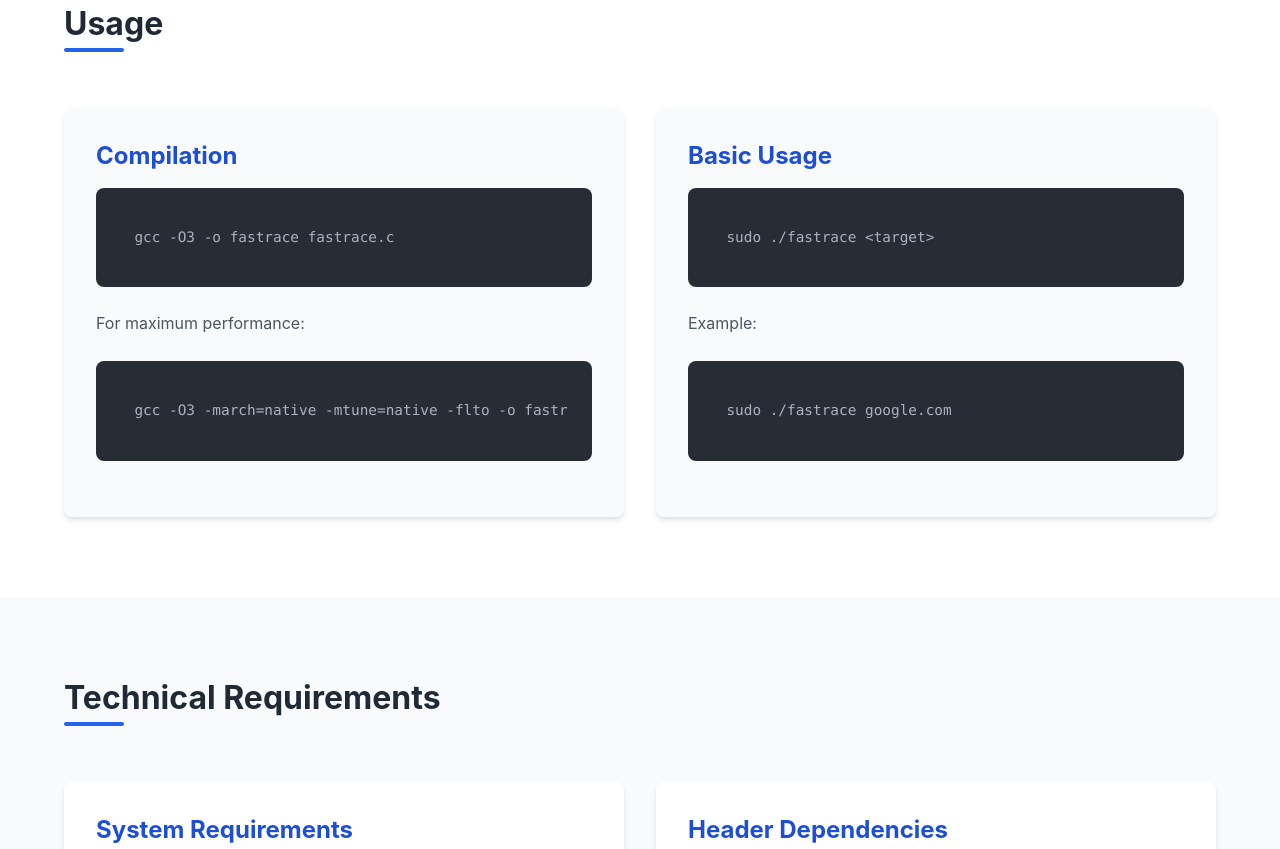
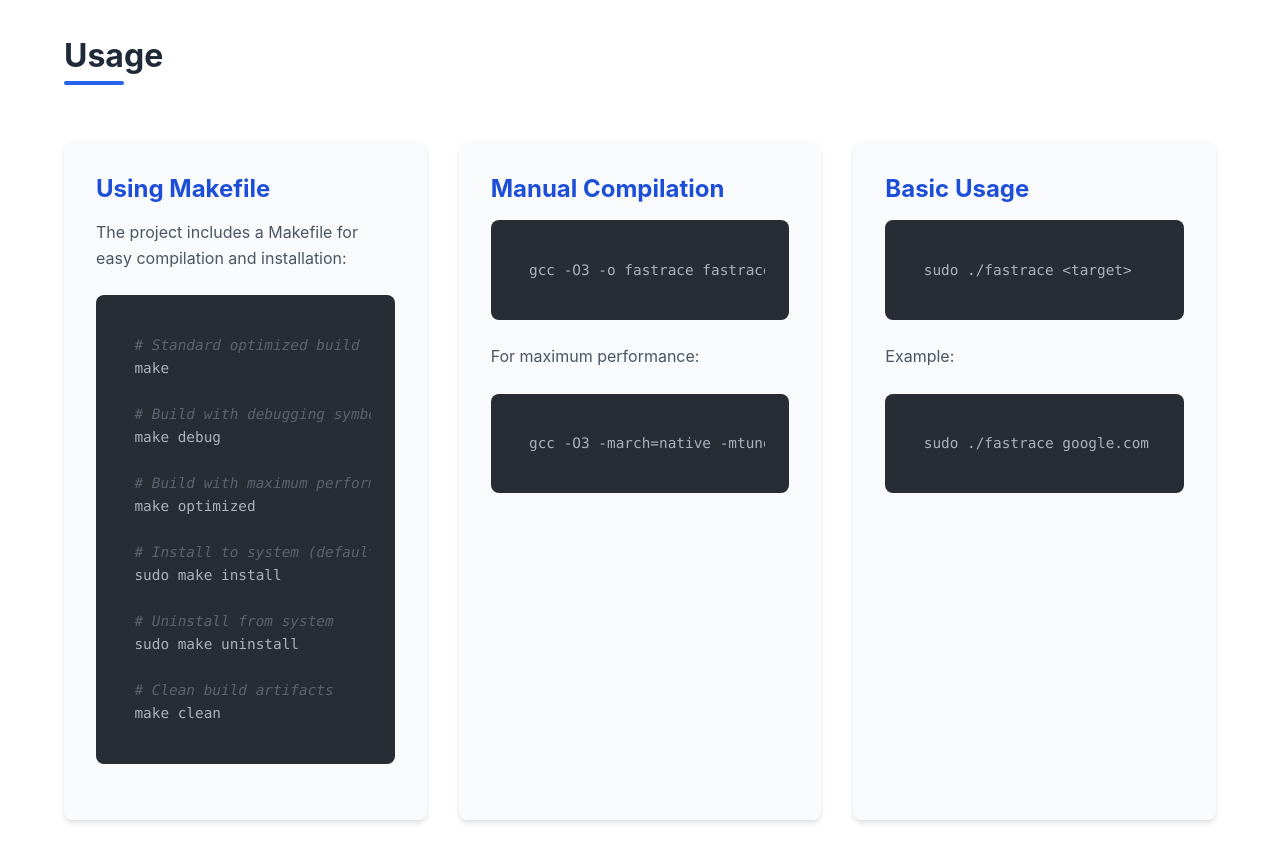
Before and after one commit to davidesantangelo/fastrace, a plain HTML site: page docs/index.html in a window 1280 px wide. Shown: the part 2831-3680 px from the top of the page. Drawn offline with nearby package versions, Linux system fonts and the light colour scheme.

Commit message:
feat: Enhance compilation and documentation
This commit introduces a Makefile for streamlined compilation and installation, providing options for optimized builds, debugging, and system-wide installation. It also updates the documentation to reflect these changes and improves overall clarity.

Changes include:

* **README.md:**
    * Added Makefile instructions for compilation and installation.
    * Updated compilation section to include Makefile commands.
    * Clarified manual compilation options.
* **docs/index.html:**
    * Added Makefile usage instructions to the documentation.
    * Included examples of `make`, `make debug`, `make optimized`, `sudo make install`, `sudo make uninstall`, and `make clean`.
    * Added an example of multiple responses from a single hop.
    * Removed unnecessary comments and clean up the html.
* **fastrace.c:**
    * Added a check for root privileges, as raw sockets require root access.
    * Improved the output formatting of the traceroute results.
    * Corrected a loop in the payload creation to use `size_t`.

These changes improve the user experience by simplifying the compilation process and providing clearer documentation.

```diff
--- a/docs/index.html
+++ b/docs/index.html
@@ -1,3 +1,4 @@
+/index.html -->
 <!DOCTYPE html>
 <html lang="en">
 <head>
@@ -5,10 +6,8 @@
     <meta name="viewport" content="width=device-width, initial-scale=1.0">
     <title>Fastrace - High-Performance Traceroute Implementation</title>
     <link rel="stylesheet" href="css/styles.css">
-    <!-- Sostituisco FontAwesome Kit con il CDN standard di FontAwesome -->
     <link rel="stylesheet" href="https://cdnjs.cloudflare.com/ajax/libs/font-awesome/6.5.1/css/all.min.css">
     <link rel="stylesheet" href="https://cdnjs.cloudflare.com/ajax/libs/highlight.js/11.7.0/styles/atom-one-dark.min.css">
-    <!-- Rimuovo il fallback script poiché ora stiamo usando direttamente il CDN -->
 </head>
 <body>
     <header>
@@ -59,7 +58,9 @@ TTL │ IP Address         (RTT ms)   Hostname
 3   │→ * * * (timeout)
 4   │→ 37.26.81.21      ( 88.01 ms)
 5   │→ 79.140.91.10     ( 31.21 ms)
-6   │→ 195.22.202.203   ( 38.73 ms)</code></pre>
+6   │→ 195.22.202.203   ( 38.73 ms)
+7   │→ 72.14.209.224    ( 60.76 ms)
+      └→ 72.14.223.184   ( 61.65 ms)</code></pre>
                     </div>
                 </div>
             </div>
@@ -249,7 +250,28 @@ recv_sock = socket(AF_INET, SOCK_RAW, IPPROTO_ICMP);</code></pre>
             <h2>Usage</h2>
             <div class="usage-grid">
                 <div class="usage-card">
-                    <h3>Compilation</h3>
+                    <h3>Using Makefile</h3>
+                    <p>The project includes a Makefile for easy compilation and installation:</p>
+                    <pre><code class="language-bash"># Standard optimized build
+make
+
+# Build with debugging symbols
+make debug
+
+# Build with maximum performance optimizations
+make optimized
+
+# Install to system (default: /usr/local/bin)
+sudo make install
+
+# Uninstall from system
+sudo make uninstall
+
+# Clean build artifacts
+make clean</code></pre>
+                </div>
+                <div class="usage-card">
+                    <h3>Manual Compilation</h3>
                     <pre><code class="language-bash">gcc -O3 -o fastrace fastrace.c</code></pre>
                     <p>For maximum performance:</p>
                     <pre><code class="language-bash">gcc -O3 -march=native -mtune=native -flto -o fastrace fastrace.c</code></pre>
```
Also changed, not shown: 3 other files.
